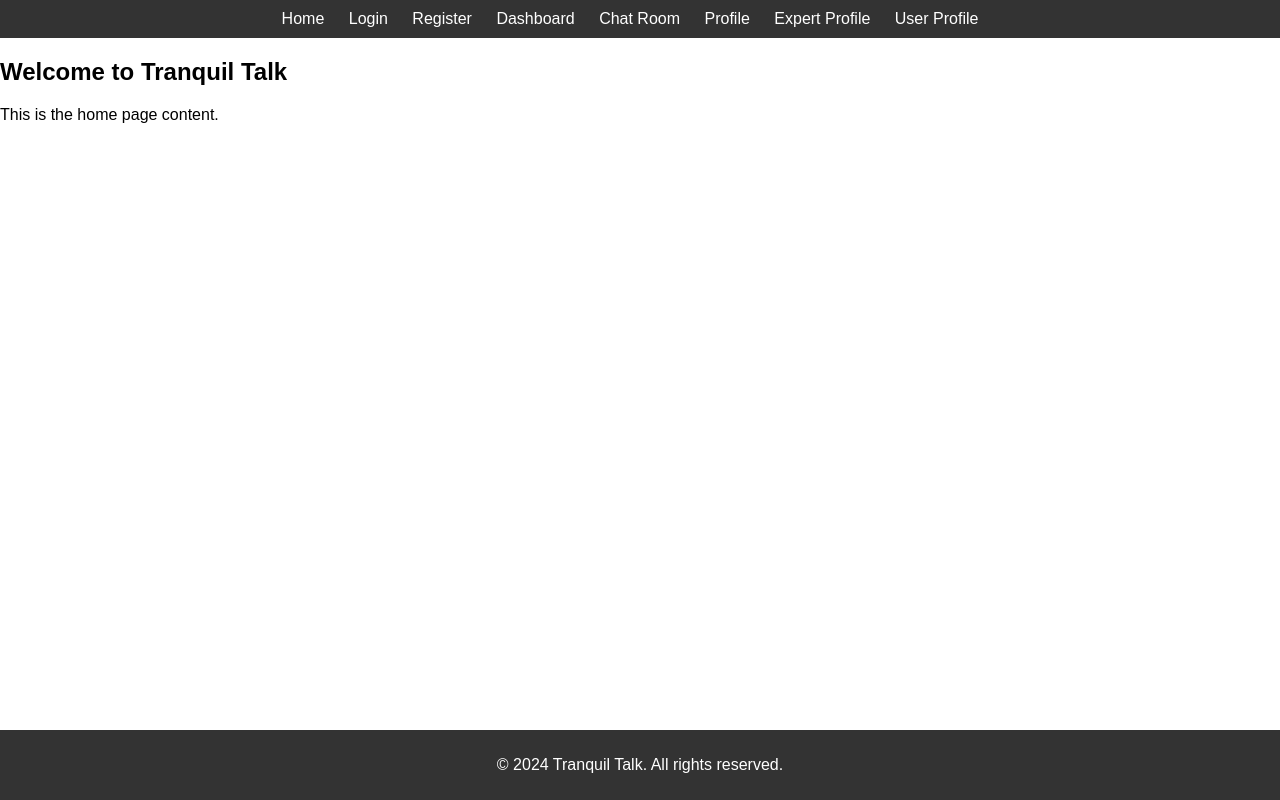
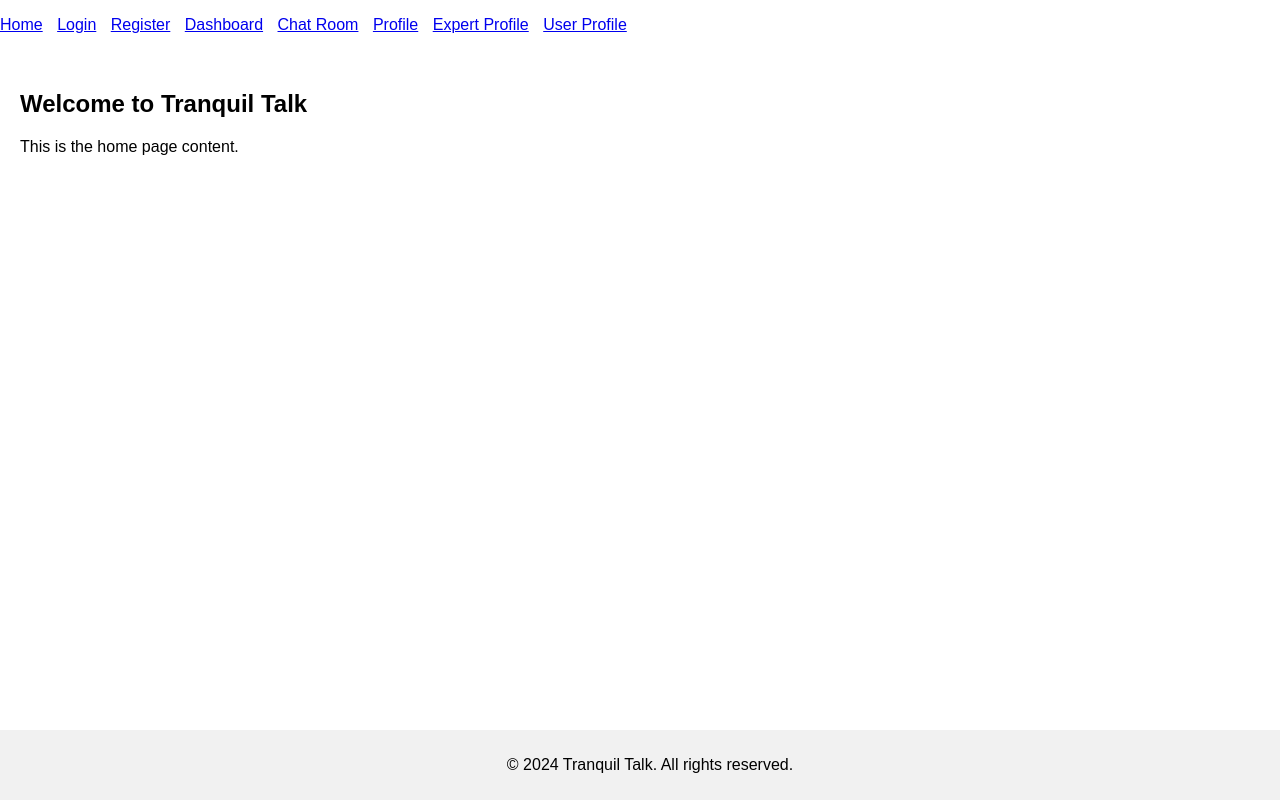
Before and after one commit to Louie-pixel/Tranquil-talk, a PHP site: page / in a window 1280 px wide. Run offline with PHP 8.4, Linux system fonts and the light colour scheme.

Commit message:
Update app.css

```diff
--- a/app.css
+++ b/app.css
@@ -1,69 +1,46 @@
-/* Global styles */
+/* General styles */
 body {
   font-family: Arial, sans-serif;
   margin: 0;
   padding: 0;
 }
 
-header {
-  background-color: #333;
-  color: #fff;
-  padding: 10px 0;
-}
-
 header nav ul {
   list-style-type: none;
-  margin: 0;
   padding: 0;
-  text-align: center;
 }
 
 header nav ul li {
   display: inline;
-  margin-right: 20px;
+  margin-right: 10px;
 }
 
-header nav ul li a {
-  color: #fff;
-  text-decoration: none;
+main {
+  padding: 20px;
 }
 
 footer {
-  background-color: #333;
-  color: #fff;
-  padding: 10px 0;
+  text-align: center;
+  padding: 10px;
+  background-color: #f1f1f1;
   position: fixed;
   bottom: 0;
   width: 100%;
-  text-align: center;
 }
 
-form {
-  display: flex;
-  flex-direction: column;
-  width: 300px;
-  margin: auto;
+/* Image resizing */
+img {
+  max-width: 100%;
+  height: auto;
 }
 
-label {
-  margin-bottom: 10px;
+/* Specific class for smaller images */
+.small-img {
+  max-width: 150px;
+  height: auto;
 }
 
-input[type="text"],
-input[type="email"],
-input[type="password"] {
-  padding: 10px;
-  margin-bottom: 10px;
+.medium-img {
+  max-width: 300px;
+  height: auto;
 }
-
-button {
-  padding: 10px 20px;
-  background-color: #333;
-  color: #fff;
-  border: none;
-  cursor: pointer;
-}
-
-button:hover {
-  background-color: #555;
-}
```
